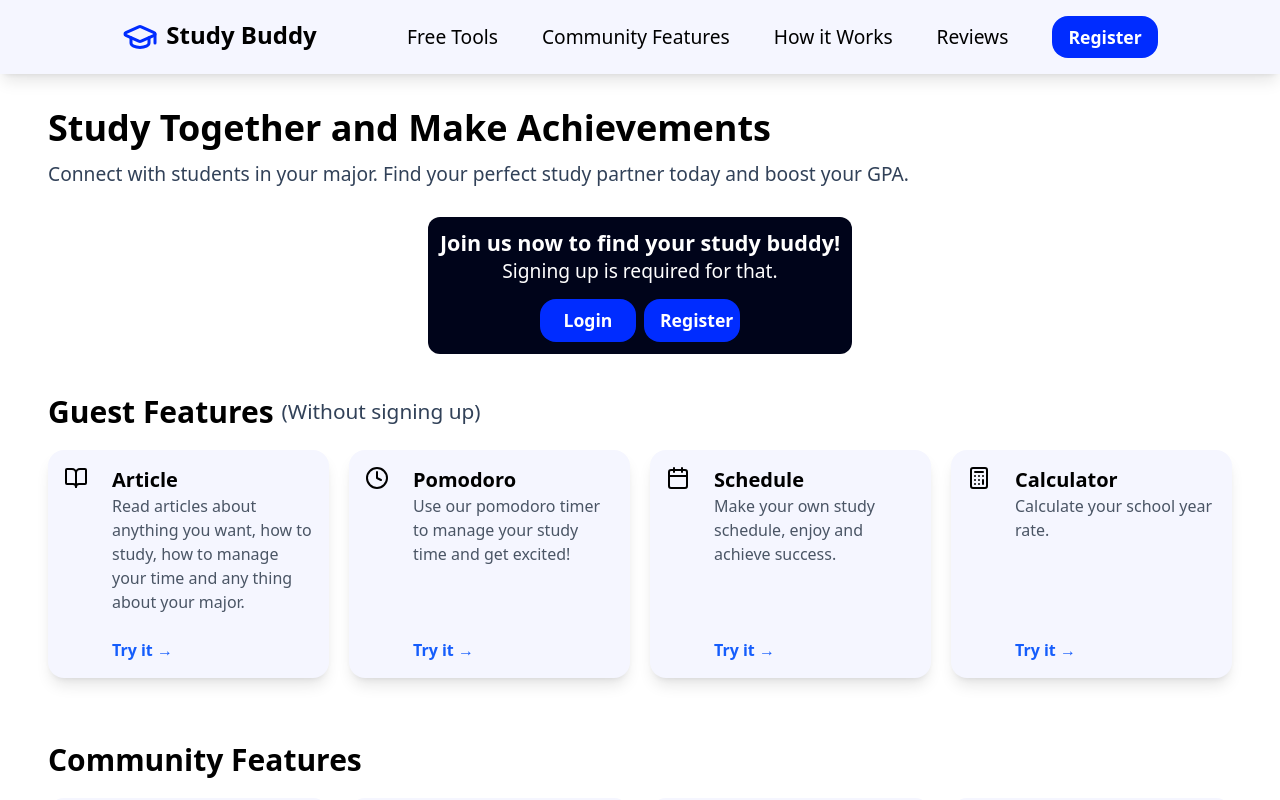
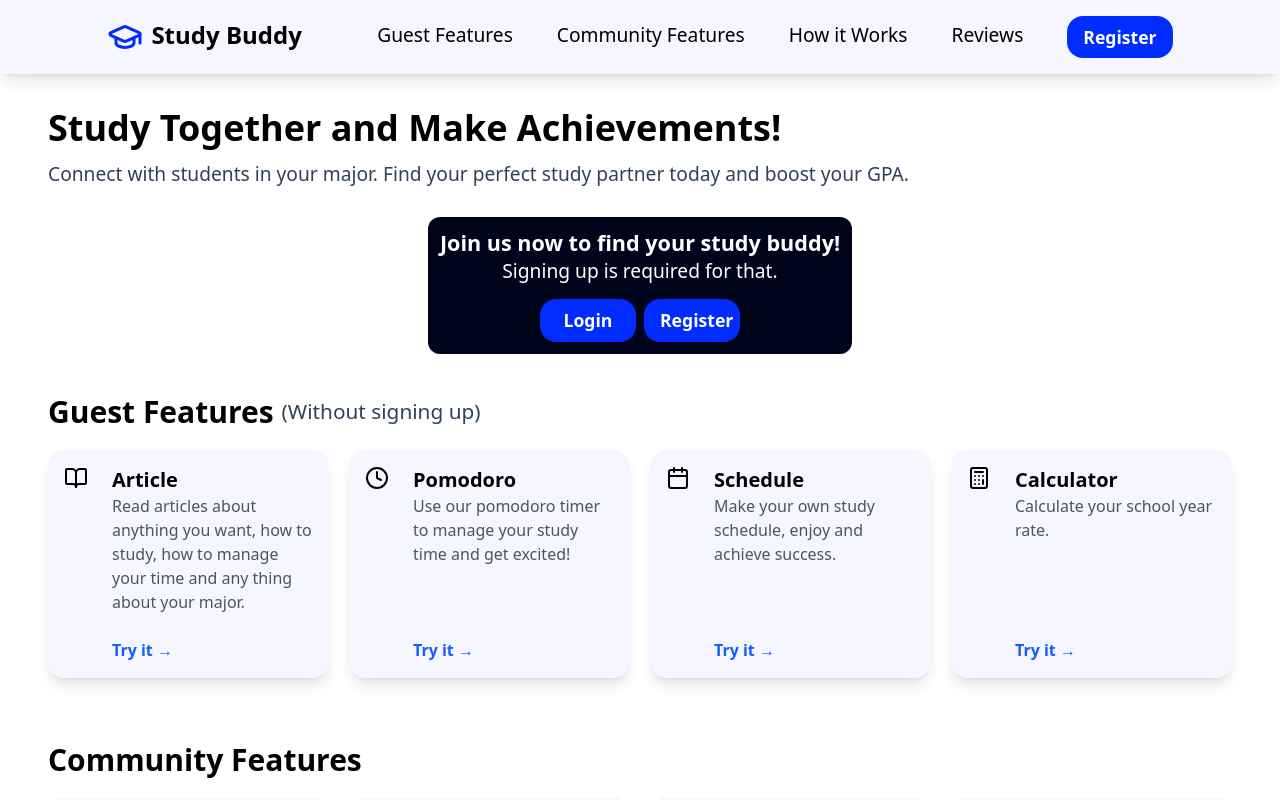
Before and after one commit to IbrahimZherati/StudyBuddy, a Next.js app in the folder studybuddy-frontend/: page / in a window 1280 px wide. Shown: the top 800 px of the page. Built offline with nearby package versions, Linux system fonts and the light colour scheme.

Commit message:
Added underline animation to nav-links. Changed "Free tools" to "Guest Features" in nav-bar

```diff
--- a/studybuddy-frontend/app/globals.css
+++ b/studybuddy-frontend/app/globals.css
@@ -70,6 +70,15 @@
 
     .nav-link {
         @apply text-[1.2rem]
+        relative inline-block pb-1
+        after:content-[''] after:absolute
+        after:left-1/2 after:-translate-x-1/2
+        after:bottom-0
+        after:h-0.75 after:w-0
+        after:rounded
+        after:bg-blue-700
+        after:transition-[width] after:duration-300 after:ease-out
+        hover:after:w-[90%]
     }
 }
 
--- a/studybuddy-frontend/components/Header.jsx
+++ b/studybuddy-frontend/components/Header.jsx
@@ -21,7 +21,7 @@ export default function Header() {
 
 				{/* Desktop Menu */}
                 <div className='hidden md:flex-row-center gap-11'>
-					<Link href="#freeFeatures"><span className='nav-link'>Free Tools</span></Link>
+					<Link href="#freeFeatures"><span className='nav-link'>Guest Features</span></Link>
 
 					<Link href="#communityFeatures"><span className='nav-link'>Community Features</span></Link>
 
--- a/studybuddy-frontend/components/Hero.jsx
+++ b/studybuddy-frontend/components/Hero.jsx
@@ -6,7 +6,7 @@ export default function Hero() {
         <section>
             <div className='mt-27 mb-7 ml-12'>
                 <h1 className='text-4xl font-bold mb-3'>
-                    Study Together and Make Achievements
+                    Study Together and Make Achievements!
                 </h1>
 
                 <p className='sub-title'>
```
